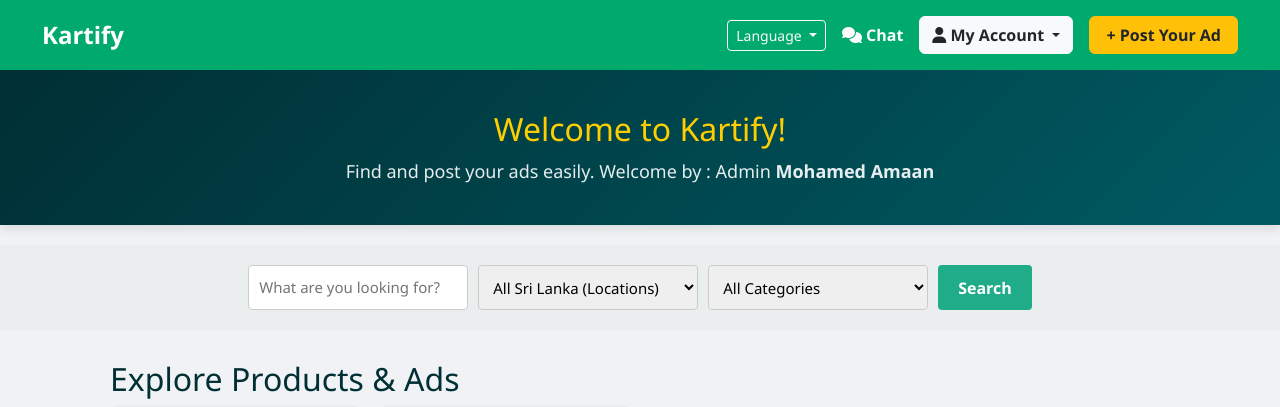
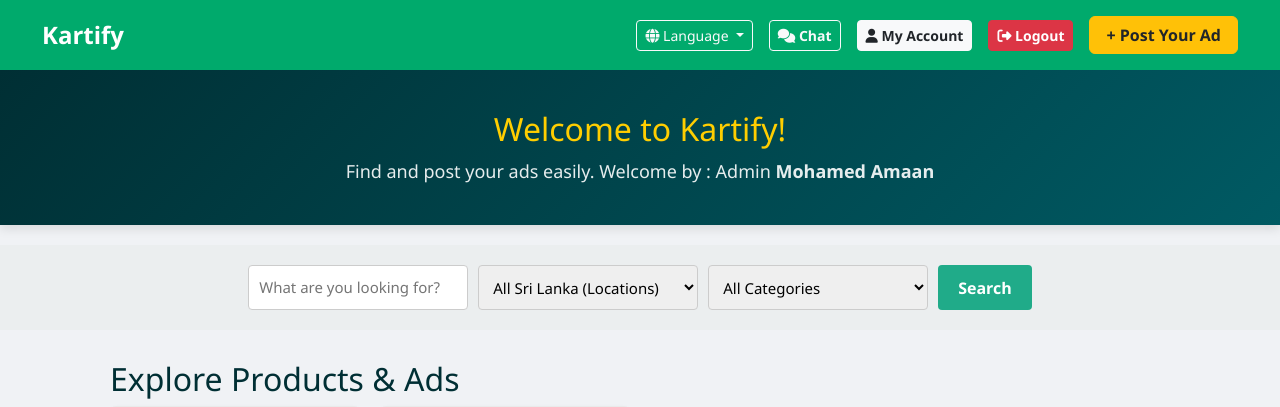
Before and after one commit to mhdamaan4321-source/Kartify-, a Django app: page / in a window 1280 px wide. Shown: the top 407 px of the page. Run offline with Django 5.2, Linux system fonts and the light colour scheme; a user stored in the database is signed in; data comes from the database, SQL or seed files in the repository.

Commit message:
Update navbar with direct Chat and My Account pages and icons

```diff
--- a/core/templates/core/home.html
+++ b/core/templates/core/home.html
@@ -49,10 +49,10 @@
 
                 <!-- Navigation Items -->
                 <div class="ms-auto d-flex align-items-center gap-3">
-                    <!-- Language Switcher (3 Languages) -->
+                    <!-- Language Switcher -->
                     <div class="dropdown">
                         <button class="btn btn-sm btn-outline-light dropdown-toggle" type="button" data-bs-toggle="dropdown">
-                            Language
+                            <i class="fas fa-globe"></i> Language
                         </button>
                         <ul class="dropdown-menu">
                             <li><a class="dropdown-item" href="#">English</a></li>
@@ -62,32 +62,27 @@
                     </div>
 
                     {% if user.is_authenticated %}
-                        <!-- Chat Icon -->
-                        <a href="#" class="text-white text-decoration-none fw-semibold">
+                        <!-- Chat Link / Button (Direct Page Link with Icon) -->
+                        <a href="{% url 'chat_home' %}" class="btn btn-sm btn-outline-light fw-semibold text-decoration-none">
                             <i class="fas fa-comments"></i> Chat
                         </a>
 
-                        <!-- My Account Dropdown -->
-                        <div class="dropdown">
-                            <button class="btn btn-light dropdown-toggle text-dark fw-bold" type="button" data-bs-toggle="dropdown">
-                                <i class="fas fa-user"></i> My Account
-                            </button>
-                            <ul class="dropdown-menu dropdown-menu-end shadow">
-                                <li><a class="dropdown-item" href="#">My Ads</a></li>
-                                <li><a class="dropdown-item" href="#">Settings</a></li>
-                                <li><a class="dropdown-item" href="#">Phone Number</a></li>
-                                <li><a class="dropdown-item" href="#">My Home Address</a></li>
-                                <li><hr class="dropdown-divider"></li>
-                                <li><a class="dropdown-item text-danger" href="{% url 'logout' %}">Logout</a></li>
-                            </ul>
-                        </div>
+                        <!-- My Account Link / Button (Direct Page Link with Icon) -->
+                        <a href="{% url 'my_ads' %}" class="btn btn-sm btn-light fw-bold text-dark text-decoration-none">
+                            <i class="fas fa-user"></i> My Account
+                        </a>
+
+                        <!-- Logout Button -->
+                        <a href="{% url 'logout' %}" class="btn btn-sm btn-danger fw-semibold">
+                            <i class="fas fa-sign-out-alt"></i> Logout
+                        </a>
                     {% else %}
                         <a href="{% url 'login' %}" class="text-white text-decoration-none fw-semibold">Sign In</a>
                         <a href="{% url 'register' %}" class="text-white text-decoration-none fw-semibold">Register</a>
                     {% endif %}
 
                     <!-- Post Your Ad Button -->
-                    <a href="#" class="btn btn-warning fw-bold text-dark px-3">+ Post Your Ad</a>
+                    <a href="{% url 'add_product' %}" class="btn btn-warning fw-bold text-dark px-3">+ Post Your Ad</a>
                 </div>
             </div>
         </nav>
```
